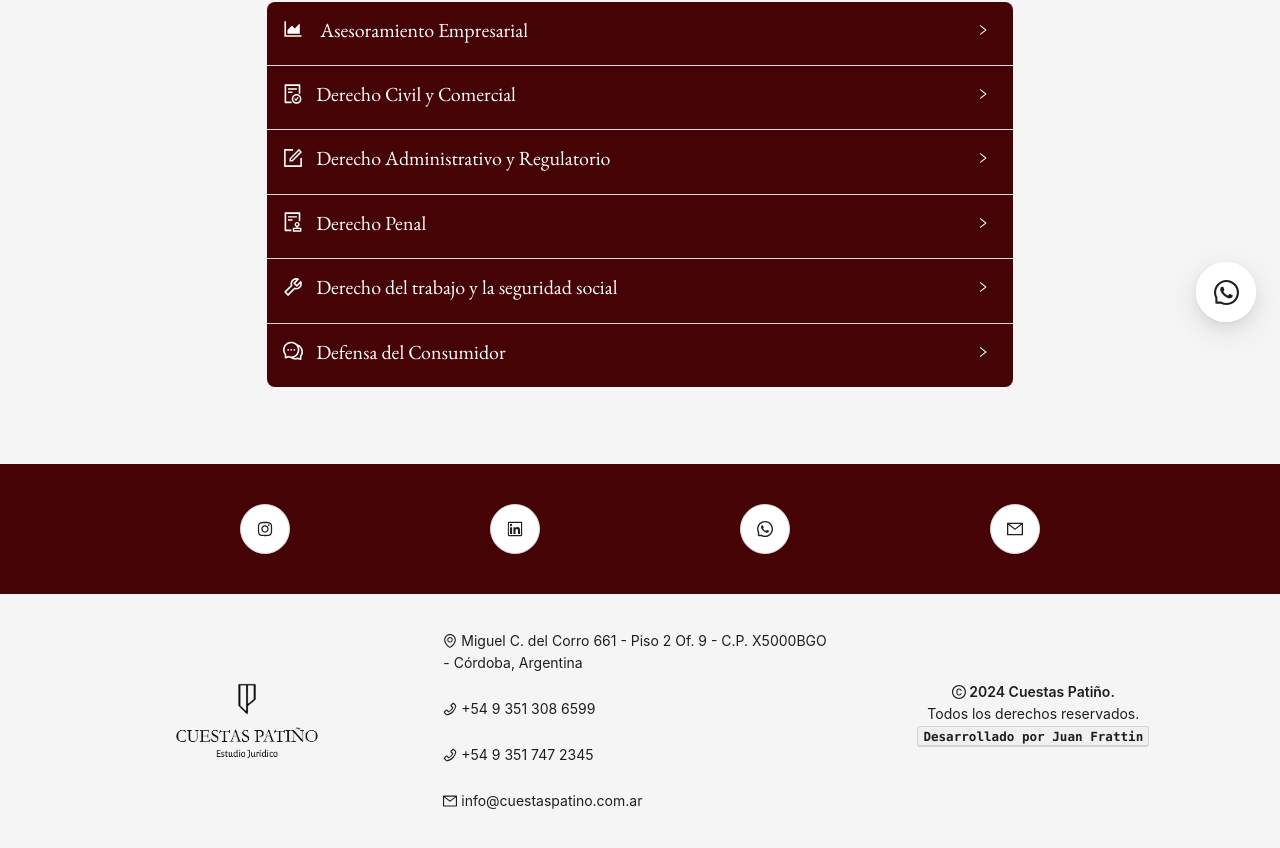
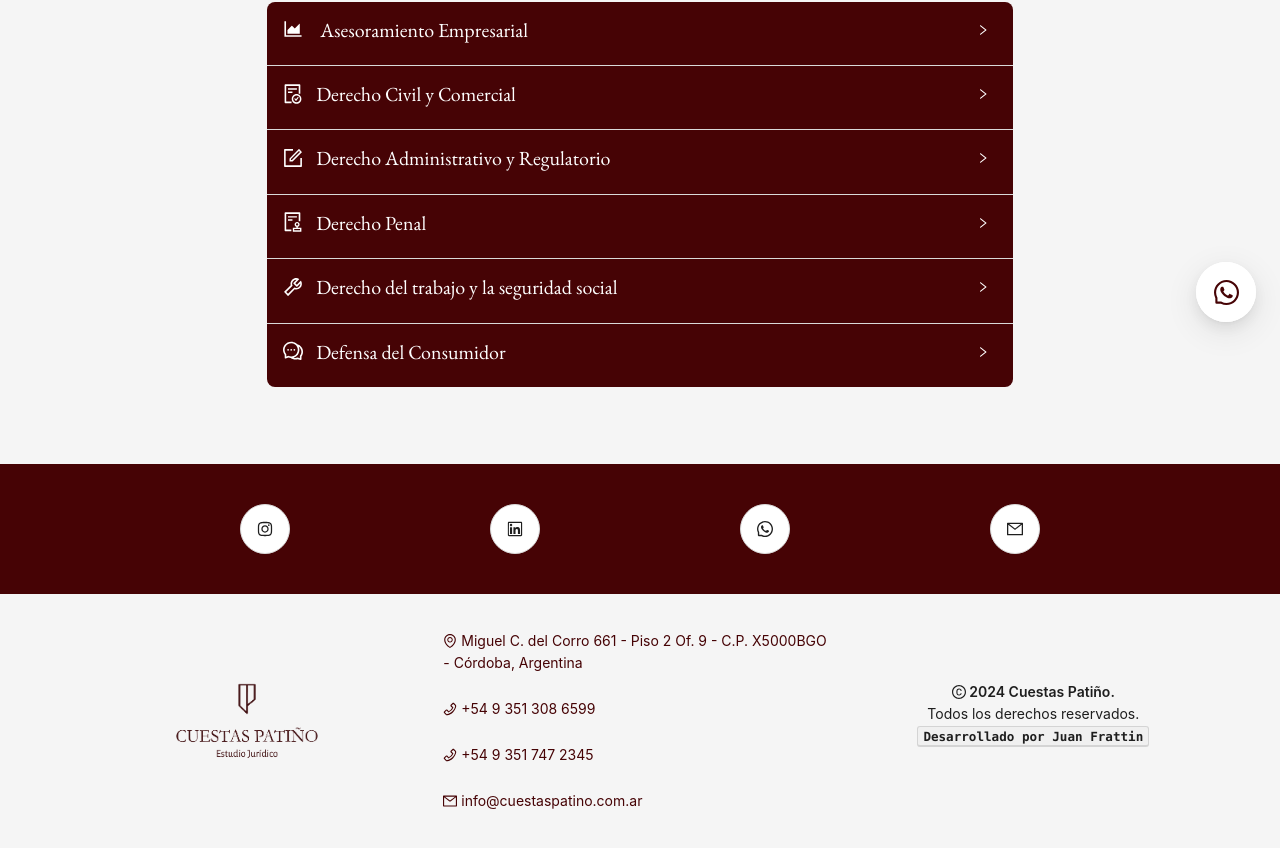
Before and after one commit to FrattinJuan/legal-study, a Next.js app: page /practiceAreas in a window 1280 px wide. Shown: the part 430-1278 px from the top of the page. Built offline with nearby package versions, Linux system fonts and the light colour scheme.

Commit message:
fix: minor corrections

```diff
--- a/src/app/contact/page.tsx
+++ b/src/app/contact/page.tsx
@@ -61,10 +61,12 @@ export default function Page() {
               loading="lazy"
               // allowfullscreen
               // referrerpolicy="no-referrer-when-downgrade"
-              src="https://www.google.com/maps/embed/v1/place?key=AIzaSyAD0ebanwMuEkd2ltJhv8Kxx5J8gHNm8OE&q=Space+Needle,Seattle+WA"
+              src="https://www.google.com/maps/embed/v1/place?key=ajnds"
             ></iframe> */}
             <iframe
-              src="https://www.google.com/maps/embed?pb=!1m18!1m12!1m3!1d3406.374524485315!2d-64.1962542!3d-31.421380499999998!2m3!1f0!2f0!3f0!3m2!1i1024!2i768!4f13.1!3m3!1m2!1s0x9432a27dec0831d5%3A0x7027d616ab37acf0!2sMiguel%20Calixto%20del%20Corro%20661%20Piso%202%20Of.%209%2C%20C%C3%B3rdoba!5e0!3m2!1sen!2sar!4v1723070176524!5m2!1sen!2sar"
+              src={
+                "https://www.google.com/maps/embed?pb=!1m18!1m12!1m3!1d3406.374524485315!2d-64.1962542!3d-31.421380499999998!2m3!1f0!2f0!3f0!3m2!1i1024!2i768!4f13.1!3m3!1m2!1s0x9432a27dec0831d5%3A0x7027d616ab37acf0!2sMiguel%20Calixto%20del%20Corro%20661%20Piso%202%20Of.%209%2C%20C%C3%B3rdoba!5e0!3m2!1sen!2sar!4v1723070176524!5m2!1sen!2sar"
+              }
               // width="600"
               height="450"
               style={{ width: "100%", border: "1px solid black" }}
@@ -74,7 +76,7 @@ export default function Page() {
               // referrerpolicy="no-referrer-when-downgrade"
             ></iframe>
             {/* <GoogleMapsEmbed
-              apiKey="AIzaSyAD0ebanwMuEkd2ltJhv8Kxx5J8gHNm8OE"
+              apiKey="lkans"
               height={420}
               width="100%"
               mode="place"
--- a/src/app/layout.scss
+++ b/src/app/layout.scss
@@ -19,3 +19,7 @@
 .ant-float-btn .ant-float-btn-body .ant-float-btn-content .ant-float-btn-icon{
   width: 40px;
 }
+
+.ant-list .ant-list-item{
+  color: $secondary-color !important;
+}
--- a/src/app/layout.tsx
+++ b/src/app/layout.tsx
@@ -91,7 +91,7 @@ export default function RootLayout({
                 type="default"
                 style={{ height: "60px", width: "60px" }}
                 tooltip={<div>Mas informacion</div>}
-                icon={<WhatsAppOutlined style={{ fontSize: "25px", textAlign: "center" }}/>}
+                icon={<WhatsAppOutlined style={{ fontSize: "25px", textAlign: "center", color: "#460305" }}/>}
               />
             </Link>
           </Content>
--- a/src/app/practiceAreas/page.tsx
+++ b/src/app/practiceAreas/page.tsx
@@ -10,7 +10,7 @@ import {
   AreaChartOutlined,
   AuditOutlined,
   CommentOutlined,
-  FileDoneOutlined
+  FileDoneOutlined,
 } from "@ant-design/icons";
 import SocialBar from "@/components/socialBar/socialBar";
 import "./practiceAreas.scss";
@@ -22,7 +22,7 @@ export default function Page() {
       key: "1",
       label: (
         <>
-          <AreaChartOutlined  className="practiceAreasIcon" />
+          <AreaChartOutlined className="practiceAreasIcon" />
           {" Asesoramiento Empresarial"}
         </>
       ),
@@ -40,7 +40,7 @@ export default function Page() {
       key: "2",
       label: (
         <>
-          <FileDoneOutlined  className="practiceAreasIcon" />
+          <FileDoneOutlined className="practiceAreasIcon" />
           {"Derecho Civil y Comercial"}
         </>
       ),
@@ -87,8 +87,9 @@ export default function Page() {
       children: (
         <p>
           {" "}
-          ● Defensa del imputado en procesos penales. ● Representación del
-          querellante.
+          ● Defensa del imputado en procesos penales.
+          <br />
+          ● Representación del querellante.
           <br />
           ● Asesoramiento en delitos corporativos y económicos.
           <br />
--- a/src/components/FooterBar/FooterBar.tsx
+++ b/src/components/FooterBar/FooterBar.tsx
@@ -9,7 +9,7 @@ import {
 } from "@ant-design/icons";
 import Image from "next/image";
 import React from "react";
-import logo from "../../../public/img/Logos_CuestasPatiño_Sinfondo-03.png";
+import logo from "../../../public/img/Logos_CuestasPatiño_Sinfondo_Mesa de trabajo 1.png";
 import Link from "next/link";
 import TypedInputNumber from "antd/es/input-number";
 
@@ -62,14 +62,14 @@ export default function FooterBar() {
           lg={{
             span: 8,
           }}
-          style={{ display: "flex", justifyContent: "center" }}
+          style={{ display: "flex", justifyContent: "center"}}
         >
           <List
             dataSource={data}
-            style={{ textAlign: "left" }}
+            style={{ textAlign: "left", color: '#460305!important'  }}
             renderItem={(item) => (
               <Link href={item.link}>
-                <List.Item>
+                <List.Item style={{ color: '#460305' }}>
                   {item.icon} {` ` + item.title}
                 </List.Item>
               </Link>
--- a/src/components/carouselHome/carouselHome.tsx
+++ b/src/components/carouselHome/carouselHome.tsx
@@ -11,7 +11,7 @@ import "./carouselHome.scss";
 
 export default function CarouselHome() {
   return (
-    <Carousel arrows autoplay>
+    <Carousel arrows autoplay autoplaySpeed={10000}>
       <div className="carouselHome">
         <Image
           src={Tribu}
--- a/src/components/socialBar/socialBar.tsx
+++ b/src/components/socialBar/socialBar.tsx
@@ -49,7 +49,7 @@ export default function SocialBar() {
               icon={<WhatsAppOutlined />}
             />
           </Link>
-            <Link href={"https://cuestaspatino.com.ar"}>
+            <Link href={"mailto:info@cuestaspatino.com.ar"}>
           <Button
             className="socialBarButton"
             shape="circle"
--- a/src/components/staff/staff.tsx
+++ b/src/components/staff/staff.tsx
@@ -69,7 +69,7 @@ export default function Staff() {
                     <br />
                     <Link
                       href={
-                        "https://www.linkedin.com/in/guadalupe-cuestas-6b544719b/"
+                        "https://www.linkedin.com/in/guadalupe-cuestas-807258268/"
                       }
                     >
                       <LinkedinOutlined style={{ fontSize: "20px" }} />
```
Also changed, not shown: src/components/studioHome/studioHome.tsx (+4 -4 lines).
